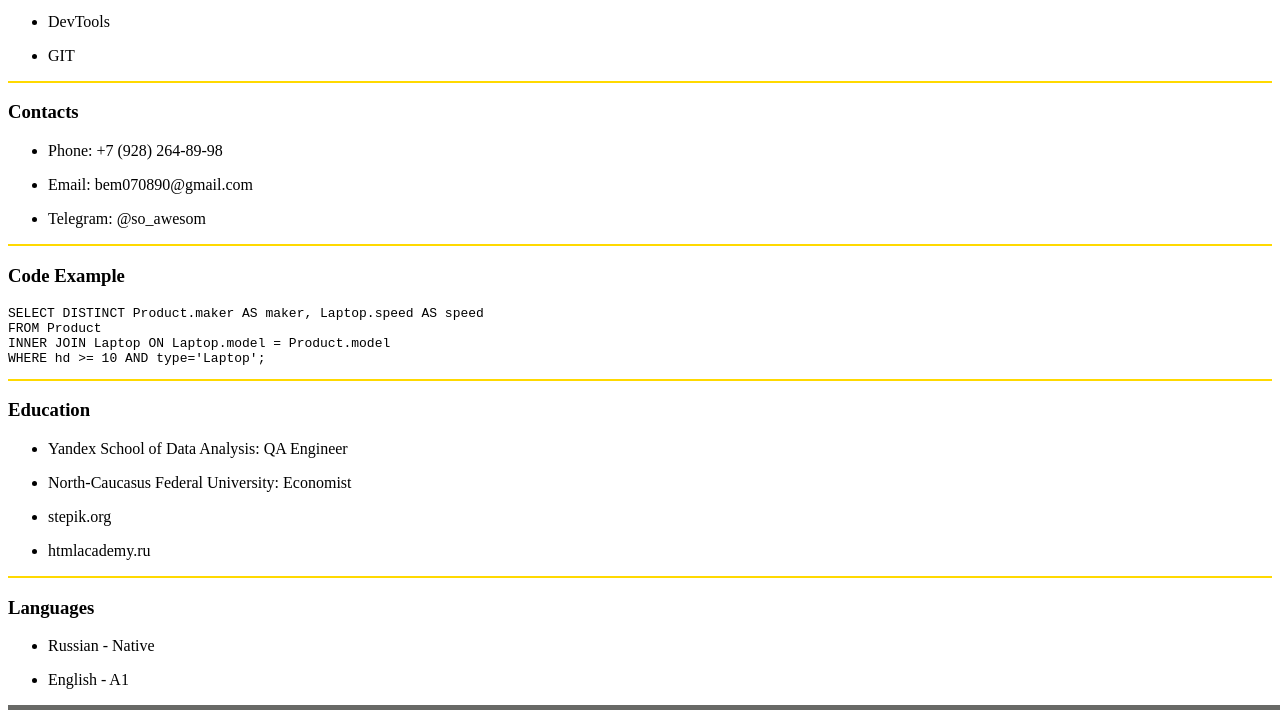
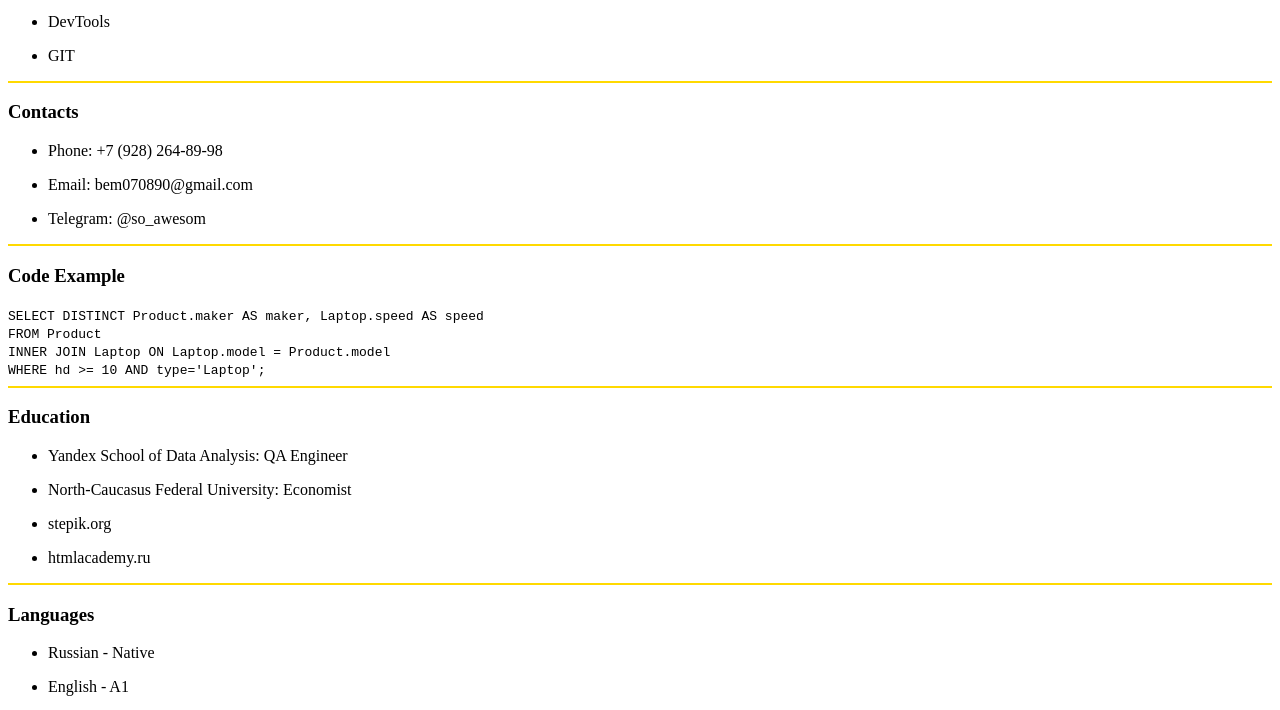
Before and after one commit to squirrel9090/rsschool-cv_pre, a plain HTML site: page index.html in a window 1280 px wide. Shown: the part 663-1373 px from the top of the page. Drawn offline with Linux system fonts and the light colour scheme.

Commit message:
fix: change img

```diff
--- a/index.html
+++ b/index.html
@@ -69,13 +69,13 @@
       </section>
       <section>
         <h3 id="Code_Example">Code Example</h3>
-        <code>
-          <p>SELECT DISTINCT Product.maker AS maker, Laptop.speed AS speed<br>
+          <code>
+          SELECT DISTINCT Product.maker AS maker, Laptop.speed AS speed<br>
           FROM Product<br>
           INNER JOIN Laptop ON Laptop.model = Product.model<br>
-          WHERE hd >= 10 AND type='Laptop';</p>
+          WHERE hd >= 10 AND type='Laptop';
+          </code>
           <hr>
-        </code>
       </section>
       <section>
         <h3 id="Education">Education</h3>
@@ -108,7 +108,7 @@
       </section>
    <footer>
        <a href="https://rs.school/js/">
-         <img src="https://rs.school/images/rs_school_js.svg" width="73" height="26">
+         <img src="https://rs.school/images/rs_school_js.svg" alt="rs_school logo" width="73" height="26">
        </a>
        <a href="https://github.com/squirrel9090">
          <img src="GitHub-logo1.png" alt="Github logo" width="73" height="26">
```
